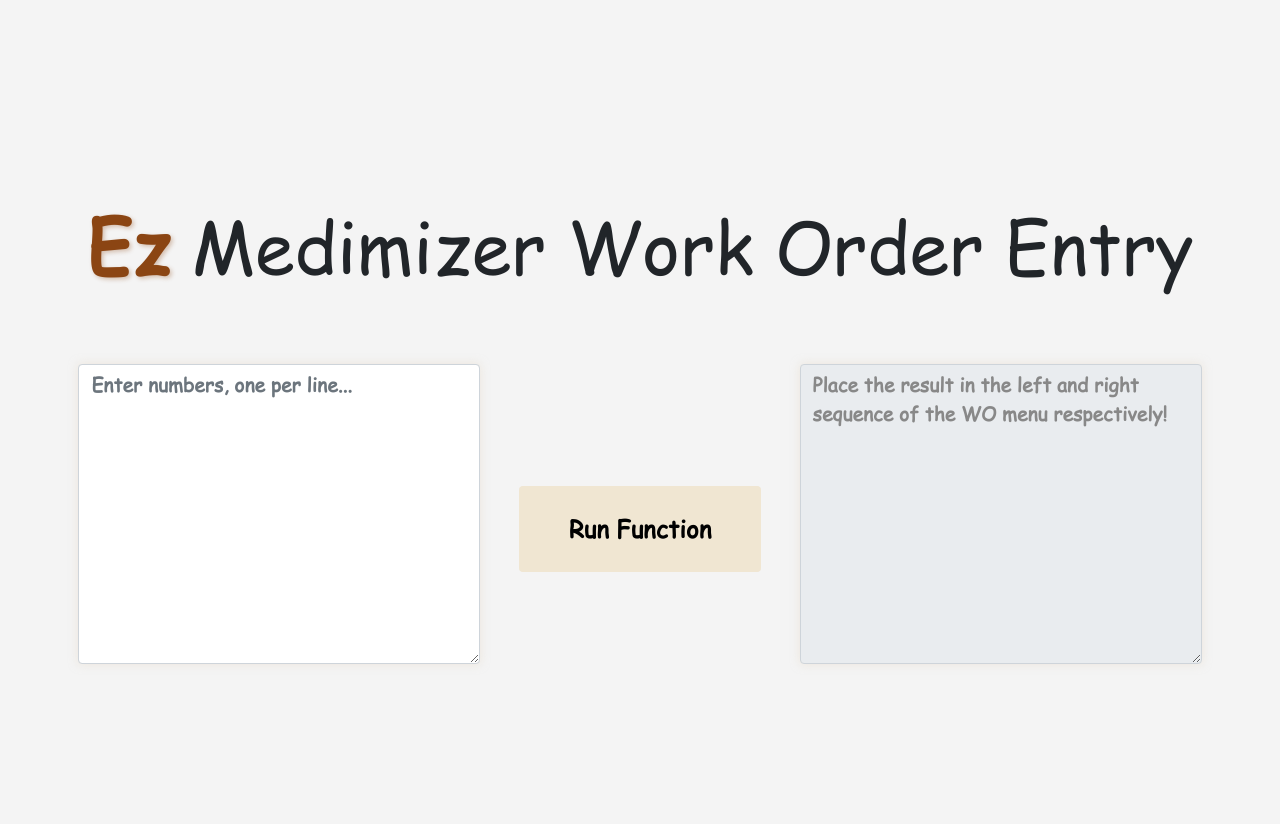
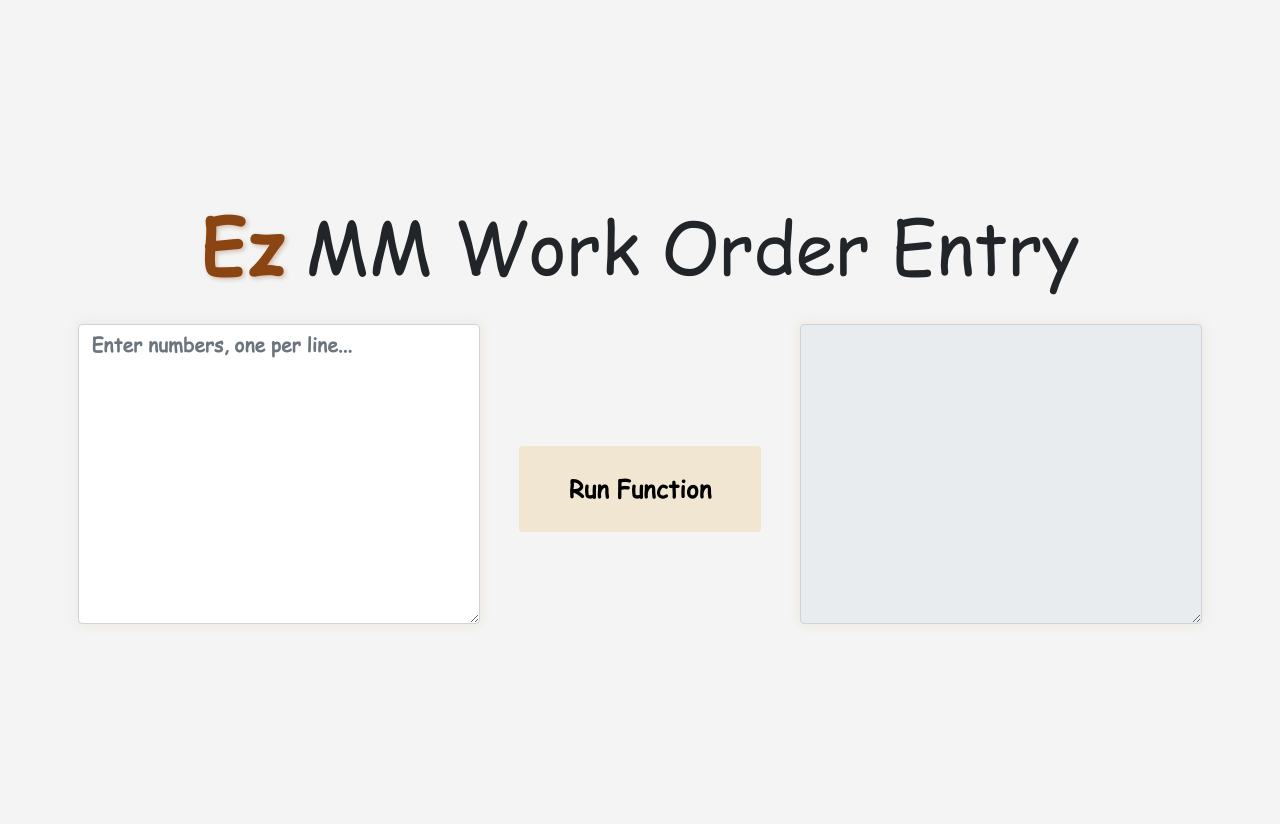
Before and after one commit to Tre21tyu/pm_hayai, a Flask app: page / in a window 1280 px wide. Run offline with Flask 3, Linux system fonts and the light colour scheme; some libraries are stand-ins or nearby versions.

Commit message:
Getting up to speed

```diff
--- a/static/styles.css
+++ b/static/styles.css
@@ -34,13 +34,23 @@ body {
 
 .header-container {
   position: absolute;
-  top: 5vh; /* Responsive vertical positioning */
+  top: 5vh;
   left: 50%;
   transform: translateX(-50%);
   width: 100%;
   z-index: 20;
   text-align: center;
-  pointer-events: none;
+  pointer-events: none; /* Prevent header from interfering with interactions */
+}
+
+.centered-container {
+  width: 100%;
+  max-width: 1200px;
+  display: flex;
+  justify-content: center;
+  align-items: center;
+  padding-top: 20vh; /* Increased top padding to create more space from header */
+  margin-top: 50px;
 }
 
 .ez-header {
@@ -59,7 +69,7 @@ body {
 
 .ez-highlight:hover {
   color: #A0522D;
-  animation: ezScaleOut 1.5s infinite;
+  animation: ezScaleOut 1.5s 1;
   cursor: pointer;
 }
 
@@ -81,7 +91,7 @@ body {
   display: flex;
   justify-content: center;
   align-items: center;
-  padding-top: 20vh; /* Responsive top padding */
+  padding-top: 10vh; /* Responsive top padding */
   margin-top: 50px; /* Add spacing between header and input/output */
 }
 
@@ -100,7 +110,7 @@ body {
 }
 
 .button-container {
-  display: fixed;
+  display: flex;
   justify-content: center;
   align-items: center;
 }
@@ -110,7 +120,7 @@ textarea {
   height: 60vh; /* Increased height */
   max-height: 600px; /* Increased max-height */
   min-height: 300px; /* Increased min-height */
-  resize: vertical;
+  resize: both;
   border: 2px solid #e6d8c3;
   box-shadow: 0 0 10px rgba(230, 216, 195, 0.5);
   transition: box-shadow 0.3s ease;
@@ -166,3 +176,28 @@ textarea::placeholder {
     margin: 20px 0;
   }
 }
+
+/* Custom scrollbar styles for the textareas */
+textarea::-webkit-scrollbar {
+  width: 10px; /* Width of the scrollbar */
+  height: 10px; /* Height for horizontal scrollbar (if necessary) */
+}
+
+textarea::-webkit-scrollbar-thumb {
+  background-color: #888; /* Color of the scrollbar thumb */
+  border-radius: 10px; /* Rounded corners for the thumb */
+  border: 3px solid #f4f4f4; /* Space between thumb and track */
+}
+
+textarea::-webkit-scrollbar-thumb:hover {
+  background-color: #555; /* Darker color when hovered */
+}
+
+textarea::-webkit-scrollbar-track {
+  background-color: #f4f4f4; /* Color of the track (background) */
+  border-radius: 10px; /* Rounded corners for the track */
+}
+
+textarea::-webkit-scrollbar-track:hover {
+  background-color: #e6e6e6; /* Slightly darker track when hovered */
+}
--- a/templates/index.html
+++ b/templates/index.html
@@ -11,7 +11,7 @@
   <body>
     <div id="app" class="container mt-5 text-center">
       <div class="header-container">
-        <h1 class="text-center mb-5 ez-header"><span class="ez-highlight">Ez</span> Medimizer Work Order Entry</h1>
+        <h1 class="text-center mb-5 ez-header"><span class="ez-highlight">Ez</span> MM Work Order Entry</h1>
       </div>
 
       <!-- Centered container for input groups and button -->
@@ -31,7 +31,7 @@
 
           <!-- Input Group 2 (right) -->
           <div class="input-group input-group-right">
-            <textarea id="outputData" class="form-control rounded" rows="5" readonly placeholder="Place the result in the left and right sequence of the WO menu respectively!"></textarea>
+            <textarea id="outputData" class="form-control rounded" rows="5" readonly></textarea>
           </div>
         </div>
       </div>
```
